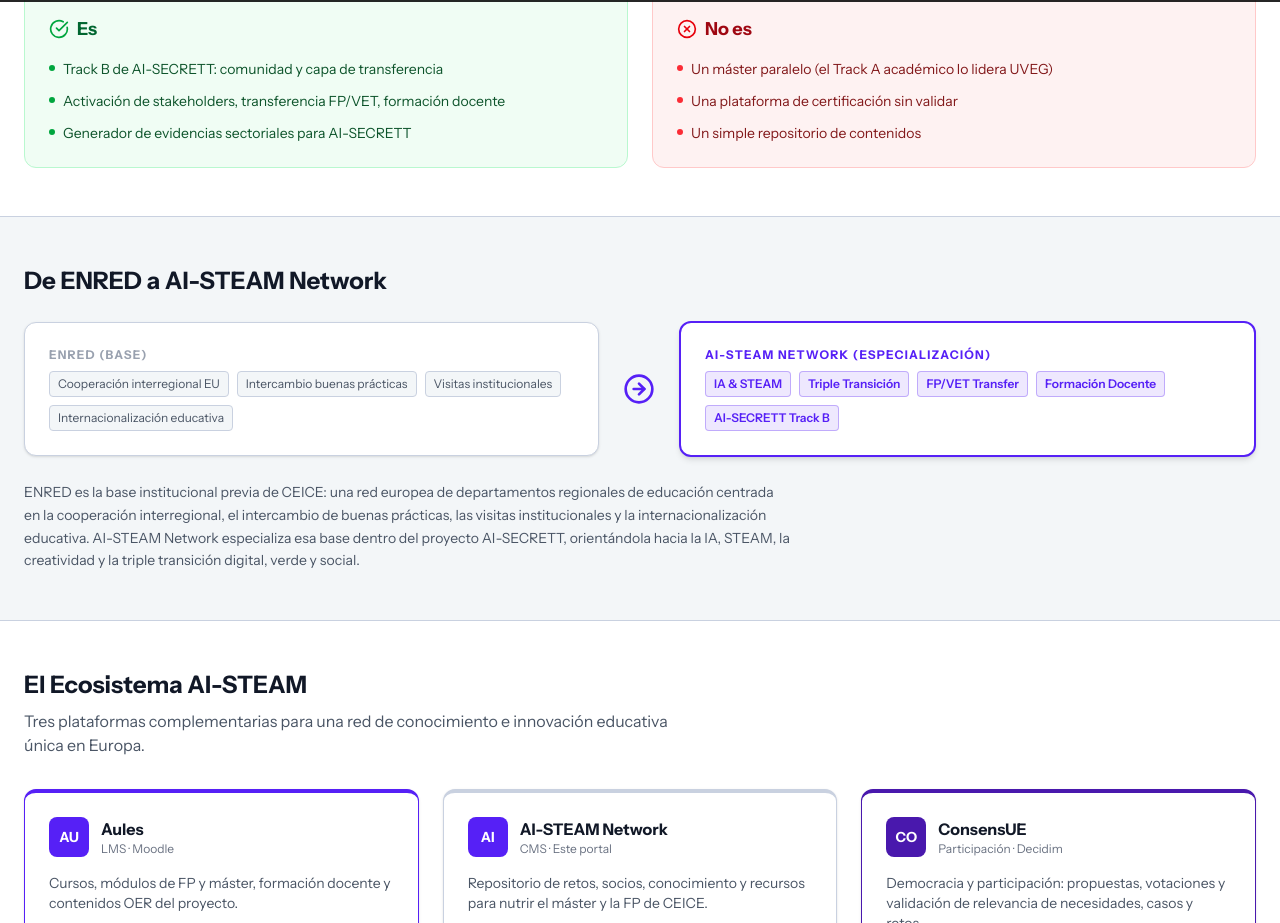
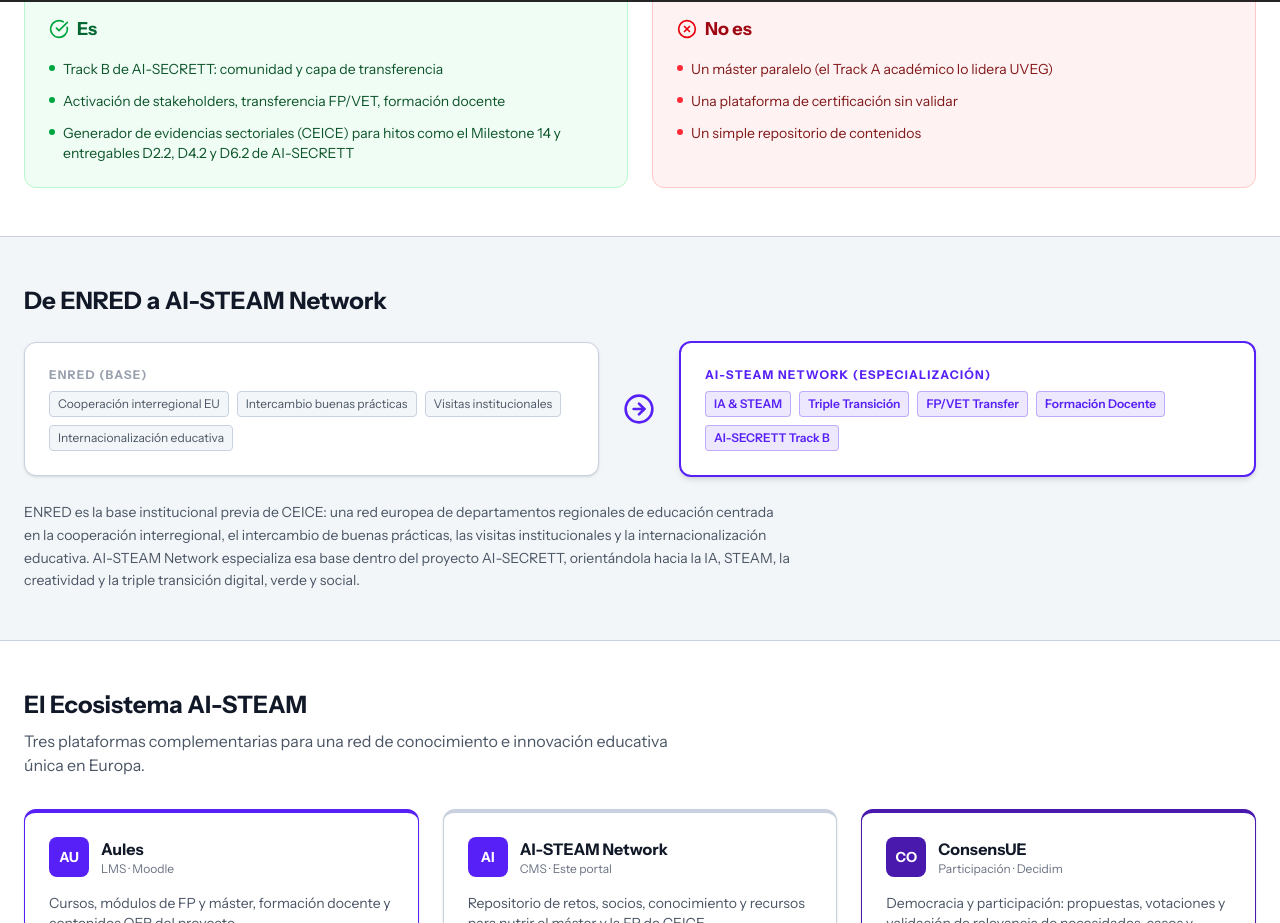
Before and after one commit to jsmiragregori/AI-STEAM-MOCKUP, a React (Vite) app: page / in a window 1280 px wide. Shown: the part 798-1721 px from the top of the page. Built offline with nearby package versions, Linux system fonts and the light colour scheme.

Commit message:
QA Final: Inserción de referencias explícitas a hitos (Milestone 14) y entregables D2.2, D4.2, D6.2 en la descripción principal de la home (ES/EN/VA).

```diff
--- a/src/translations.ts
+++ b/src/translations.ts
@@ -62,7 +62,7 @@ export const translations = {
         isItems: [
           'Track B de AI-SECRETT: comunidad y capa de transferencia',
           'Activación de stakeholders, transferencia FP/VET, formación docente',
-          'Generador de evidencias sectoriales para AI-SECRETT',
+          'Generador de evidencias sectoriales (CEICE) para hitos como el Milestone 14 y entregables D2.2, D4.2 y D6.2 de AI-SECRETT',
         ],
         isNotTitle: 'No es',
         isNotItems: [
@@ -923,7 +923,7 @@ export const translations = {
         isItems: [
           'AI-SECRETT Track B: community and transfer layer',
           'Stakeholder activation, VET/FP transfer, teacher training, sectoral evidence',
-          'Evidence generator for AI-SECRETT consortium',
+          'Sectoral evidence generator (CEICE) for milestones such as Milestone 14 and AI-SECRETT deliverables D2.2, D4.2 and D6.2',
         ],
         isNotTitle: 'Is not',
         isNotItems: [
@@ -1792,7 +1792,7 @@ export const translations = {
         isItems: [
           'Track B d\'AI-SECRETT: comunitat i capa de transferència',
           'Activació de stakeholders, transferència FP/VET, formació docent, evidència sectorial',
-          'Generador d\'evidències sectoriales per a AI-SECRETT',
+          'Generador d\'evidències sectorials (CEICE) per a fites com el Milestone 14 i lliurables D2.2, D4.2 i D6.2 d\'AI-SECRETT',
         ],
         isNotTitle: 'No és',
         isNotItems: [
```
